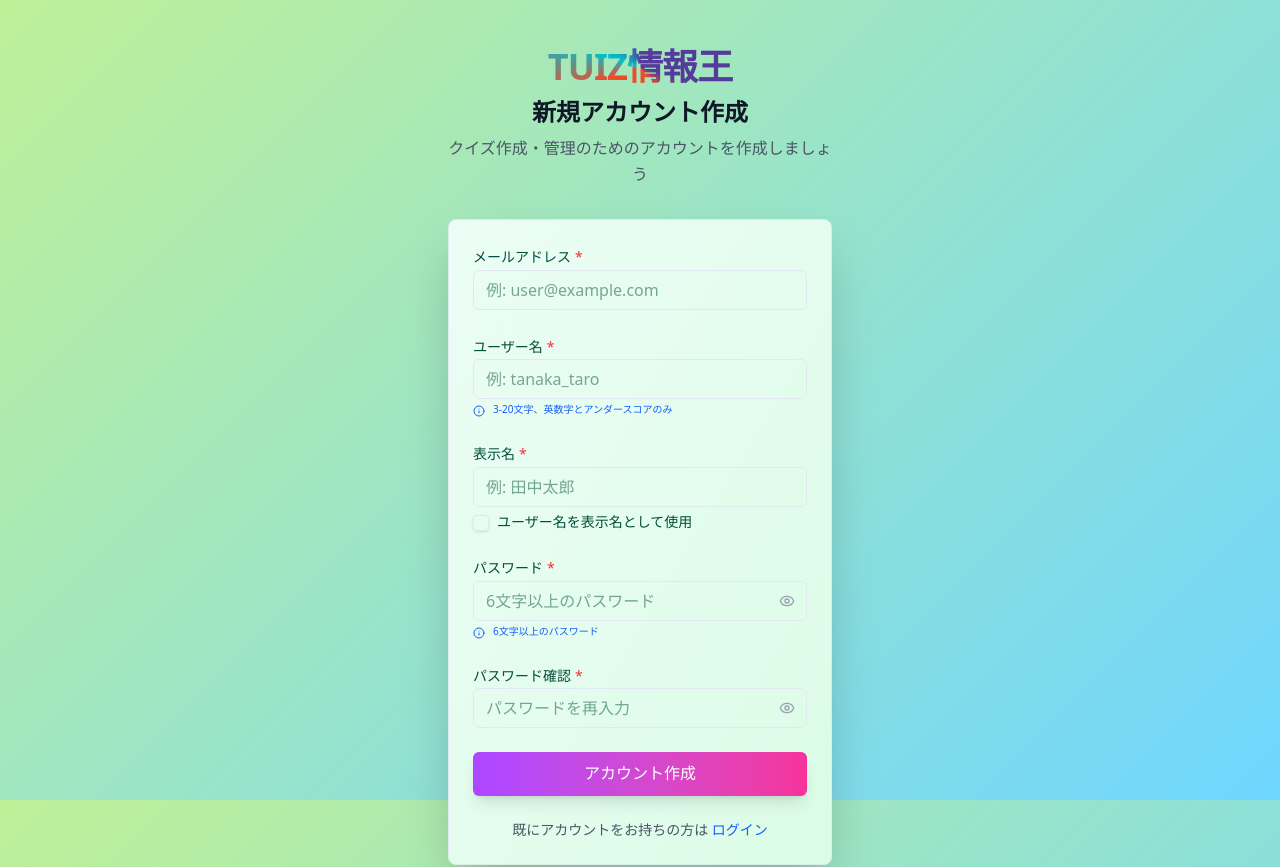
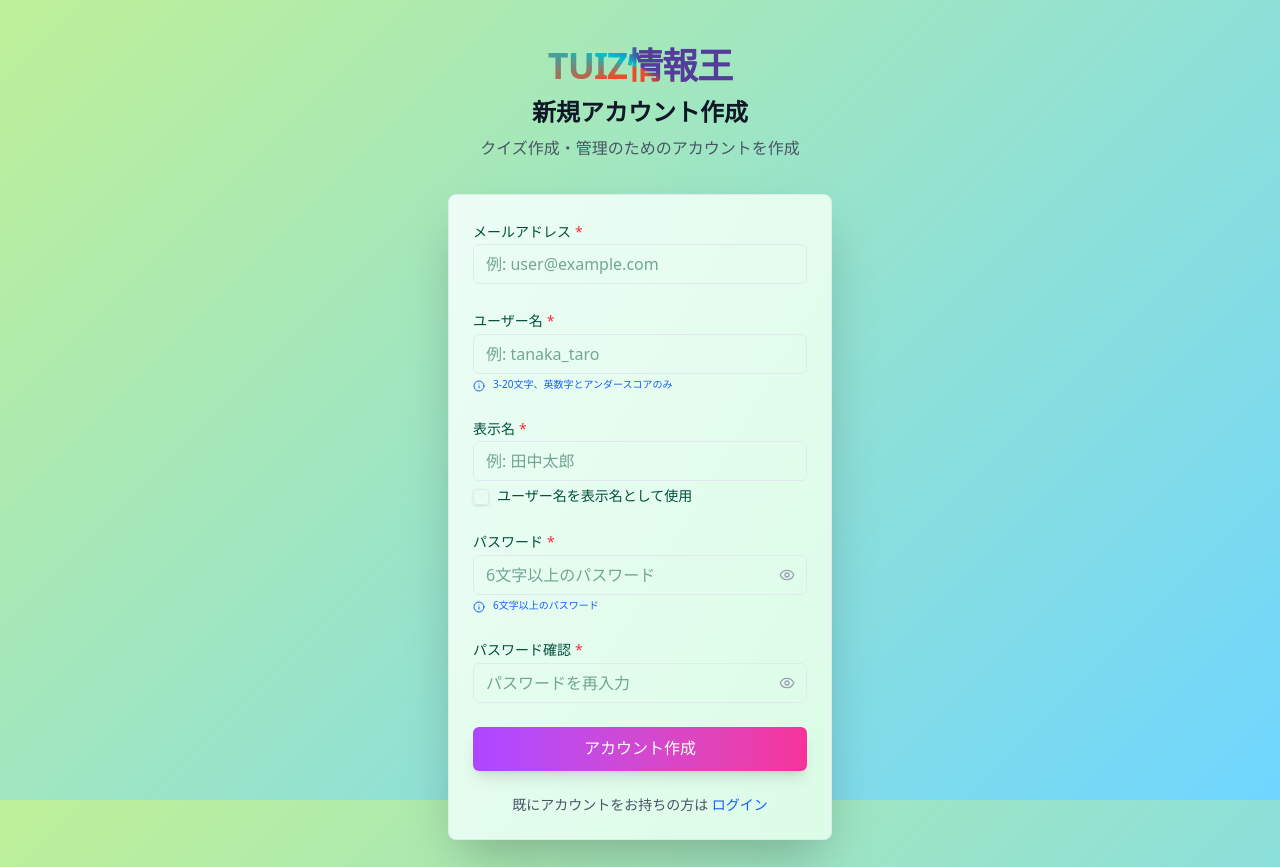
Before and after one commit to PandaDev0069/tuiz-frontend, a Next.js app: page /auth/register in a window 1280 px wide. Shown: the top 867 px of the page. Built offline with nearby package versions, Linux system fonts and the light colour scheme; no server answers.

Commit message:
fix: update registration page text for clarity

```diff
--- a/src/app/auth/register/page.tsx
+++ b/src/app/auth/register/page.tsx
@@ -187,7 +187,7 @@
               TUIZ情報王
             </AnimatedHeading>
             <h2 className="text-2xl font-bold text-gray-900 mb-2">新規アカウント作成</h2>
-            <p className="text-gray-600">クイズ作成・管理のためのアカウントを作成しましょう</p>
+            <p className="text-gray-600">クイズ作成・管理のためのアカウントを作成</p>
           </div>
 
           <AuthCard variant="success" className="shadow-2xl">
```
